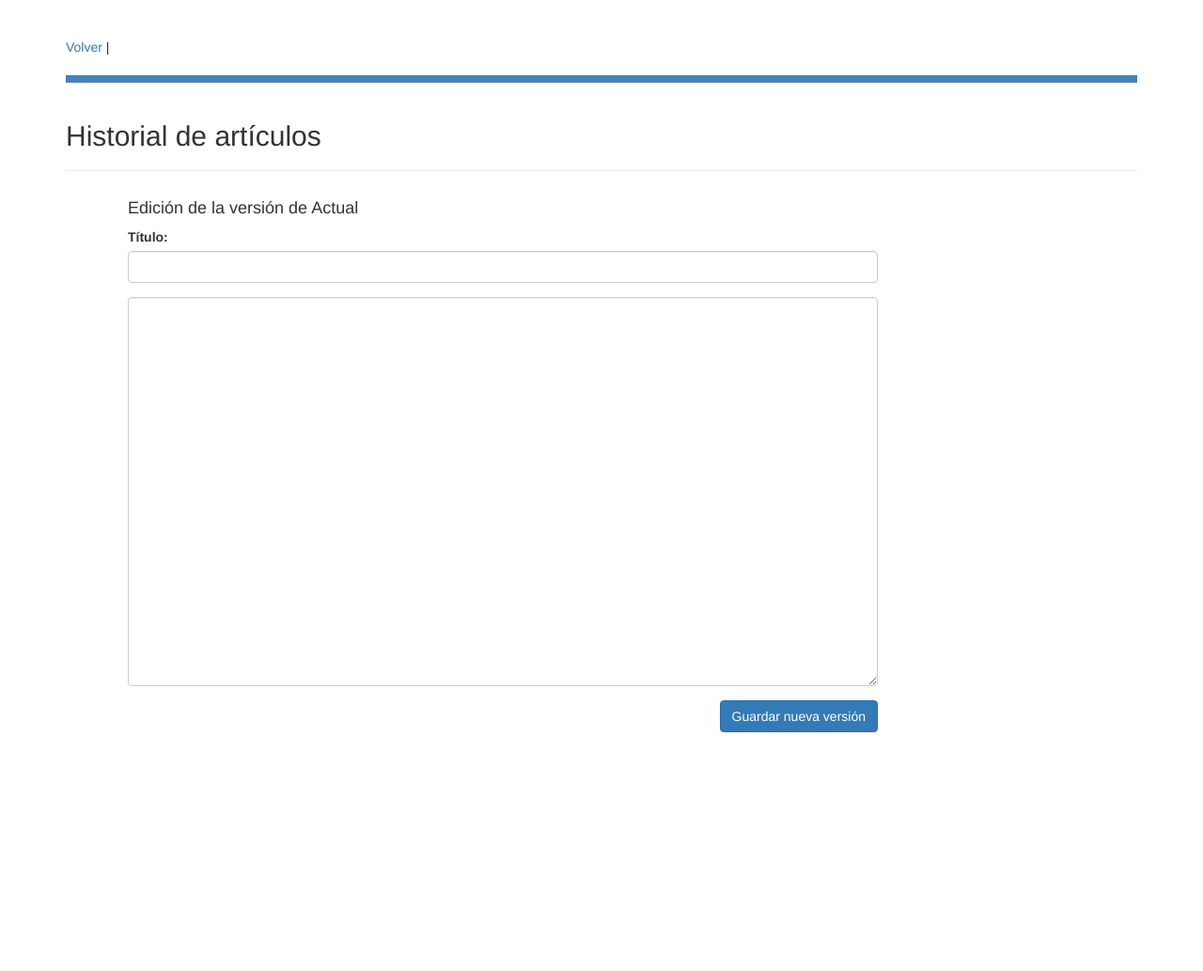
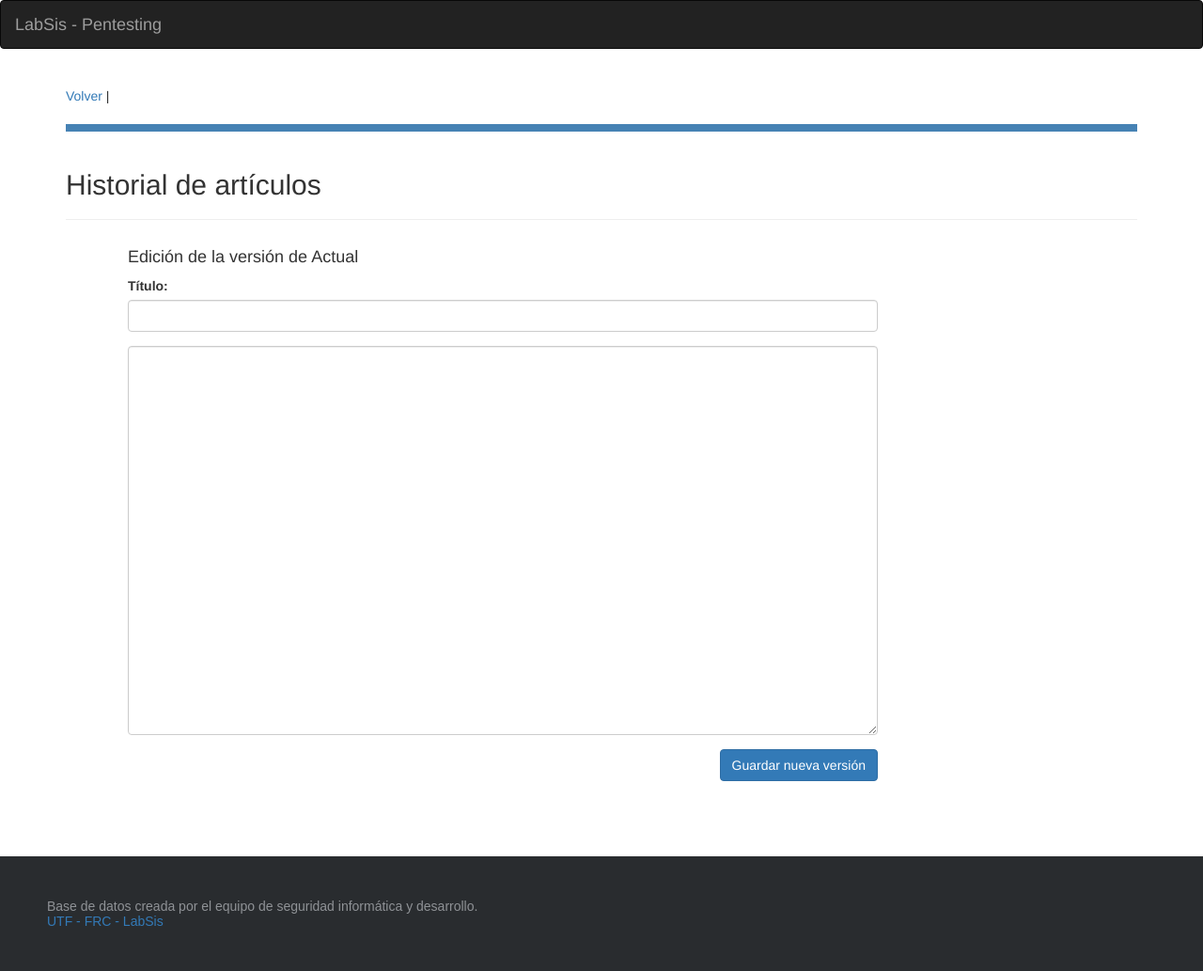
Before and after one commit to LabSis/wiki-seguridad, a PHP site: page /src/ver_historial_articulo.php in a window 1280 px wide. Shown: the whole page at 94% size. Before the commit the page ends 779 px from the top, so only its background shows below. Run offline with PHP 8.4, Linux system fonts and the light colour scheme; data that the repository does not hold is empty; some libraries are stand-ins or nearby versions.

Commit message:
Agrego header y footer

```diff
--- /dev/null
+++ b/css/footer-distributed.css
@@ -0,0 +1,74 @@
+.footer-distributed{
+	background-color: #292c2f;
+	box-shadow: 0 1px 1px 0 rgba(0, 0, 0, 0.12);
+	box-sizing: border-box;
+	width: 100%;
+	text-align: left;
+	font: normal 16px sans-serif;
+
+	padding: 45px 50px;
+	margin-top: 80px;
+}
+
+.footer-distributed .footer-left p{
+	color:  #8f9296;
+	font-size: 14px;
+	margin: 0;
+}
+
+/* Footer links */
+
+.footer-distributed p.footer-links{
+	font-size:18px;
+	font-weight: bold;
+	color:  #ffffff;
+	margin: 0 0 10px;
+	padding: 0;
+}
+
+.footer-distributed p.footer-links a{
+	display:inline-block;
+	line-height: 1.8;
+	text-decoration: none;
+	color:  inherit;
+}
+
+.footer-distributed .footer-right{
+	float: right;
+	margin-top: 6px;
+	max-width: 180px;
+}
+
+.footer-distributed .footer-right a{
+	display: inline-block;
+	width: 35px;
+	height: 35px;
+	background-color:  #33383b;
+	border-radius: 2px;
+
+	font-size: 20px;
+	color: #ffffff;
+	text-align: center;
+	line-height: 35px;
+
+	margin-left: 3px;
+}
+
+/* If you don't want the footer to be responsive, remove these media queries */
+
+@media (max-width: 600px) {
+
+	.footer-distributed .footer-left,
+	.footer-distributed .footer-right{
+		text-align: center;
+	}
+
+	.footer-distributed .footer-right{
+		float: none;
+		margin: 0 auto 20px;
+	}
+
+	.footer-distributed .footer-left p.footer-links{
+		line-height: 1.8;
+	}
+}
--- /dev/null
+++ b/footer.php
@@ -0,0 +1,10 @@
+<footer class="footer-distributed">
+    <div class="footer-right">
+    </div>
+    <div class="footer-left">
+        <p>Base de datos creada por el equipo de seguridad informática y desarrollo.</p>
+        <p>
+            <a href="https://labsys.frc.utn.edu.ar/investigacion" >UTF - FRC - LabSis</a>
+        </p>
+    </div>
+</footer>
--- /dev/null
+++ b/header.php
@@ -0,0 +1,3 @@
+<nav class="navbar navbar-toggleable-md navbar-inverse bg-inverse fixed-top">
+    <a class="navbar-brand" href="<?php echo $WEB_PATH ?>">LabSis - Pentesting</a>
+</nav>
--- a/index.php
+++ b/index.php
@@ -15,6 +15,7 @@ $tmpl_vulnerabilidades = ApiBd::obtener_vulnerabilidades();
         <meta name="viewport" content="width=device-width, initial-scale=1" />
         <link href="css/bootstrap/css/bootstrap.min.css" rel="stylesheet" />
         <link href="css/general.css" rel="stylesheet" />
+        <link href='css/footer-distributed.css' rel="stylesheet"/>
         <script src="js/jquery.js"></script>
         <script src="css/bootstrap/js/bootstrap.min.js"></script>
         <title>LabSis - Seg</title>
@@ -50,8 +51,8 @@ $tmpl_vulnerabilidades = ApiBd::obtener_vulnerabilidades();
     </head>
     <body>
         <input type="hidden" value="<?php echo $WEB_PATH ?>" name="webPath" id="webPath" />
+        <?php require_once('header.php') ?>
         <main class="container">
-            <h1>LabSis - Seg</h1>
             <h3>Vulnerabilidades</h3>
             <p>
                 La siguiente clasificación de vulnerabildades está basada en el top 10 de OWASP (<a href='https://www.owasp.org/index.php/Top_10_2013-Top_10'>2013</a> y <a href='https://www.owasp.org/images/7/72/OWASP_Top_10-2017_%28en%29.pdf.pdf'>2017</a>).
@@ -118,6 +119,7 @@ $tmpl_vulnerabilidades = ApiBd::obtener_vulnerabilidades();
                 </div>
             </div>
         </main>
+        <?php require_once 'footer.php' ?>
 
         <div class="modal fade" id="modalTechnique" tabindex="-1" role="dialog">
             <div class="modal-dialog modal-sm">
--- a/src/contenedor.php
+++ b/src/contenedor.php
@@ -34,6 +34,7 @@ try{
         <link href="<?php echo $WEB_PATH ?>css/bootstrap/css/bootstrap.min.css" rel="stylesheet" />
         <link href="<?php echo $WEB_PATH ?>css/general.css" rel="stylesheet" />
         <link href="<?php echo $WEB_PATH ?>css/contenedor.css" rel="stylesheet" />
+        <link href='<?php echo $WEB_PATH ?>css/footer-distributed.css' rel="stylesheet"/>
         <script type="text/javascript" src="<?php echo $WEB_PATH ?>js/jquery.js"></script>
         <script type="text/javascript" src="<?php echo $WEB_PATH ?>js/ckeditor/ckeditor.js"></script>
         <script type="text/javascript" src="<?php echo $WEB_PATH ?>css/bootstrap/js/bootstrap.min.js"></script>
@@ -157,6 +158,7 @@ try{
         </script>
     </head>
     <body>
+        <?php require_once('../header.php') ?>
         <main class="container">
             <input type="hidden" value="<?php echo $tmpl_contenedor["id"] ?>" id="hidIdContenedor" />
             <input type="hidden" value="<?php echo $tipo_contenedor ?>" id="hidTipoContenedor" />
@@ -213,6 +215,7 @@ try{
             </div>
             <?php endif; ?>
         </main>
+        <?php require_once('../footer.php') ?>
         <div class="modal fade" id="modalConfirmarBorrado" tabindex="-1" role="dialog">
             <div class="modal-dialog">
                 <div class="modal-content">
--- a/src/ver_historial_articulo.php
+++ b/src/ver_historial_articulo.php
@@ -25,8 +25,9 @@ if (strcasecmp($metodo, "POST") === 0) {
     <head>
         <meta charset="utf-8" />
         <title>Historial de artículo</title>
-        <link href="<?php echo $WEB_PATH ?>/css/bootstrap/css/bootstrap.min.css" rel="stylesheet" />
-        <link href="<?php echo $WEB_PATH ?>/css/general.css" rel="stylesheet" />
+        <link href="<?php echo $WEB_PATH ?>css/bootstrap/css/bootstrap.min.css" rel="stylesheet" />
+        <link href="<?php echo $WEB_PATH ?>css/general.css" rel="stylesheet" />
+        <link href='<?php echo $WEB_PATH ?>css/footer-distributed.css' rel="stylesheet"/>
         <style>
             .historico{
                 position: float;
@@ -81,6 +82,7 @@ if (strcasecmp($metodo, "POST") === 0) {
         </script>
     </head>
     <body>
+        <?php require_once('../header.php') ?>
         <main class="container">
             <?php $LINK_VOLVER = "{$WEB_PATH}{$CTRL_REL_PATH}contenedor.php?id=$id_contenedor&tipo=$tipo"?>
             <?php require_once $SERVER_PATH . $TEMPLATES_REL_PATH . 'maquetado/menu.tmpl.php' ?>
@@ -122,5 +124,6 @@ if (strcasecmp($metodo, "POST") === 0) {
                 </form>
             </div>
         </main>
+        <?php require_once '../footer.php' ?>
     </body>
 </html>
```
